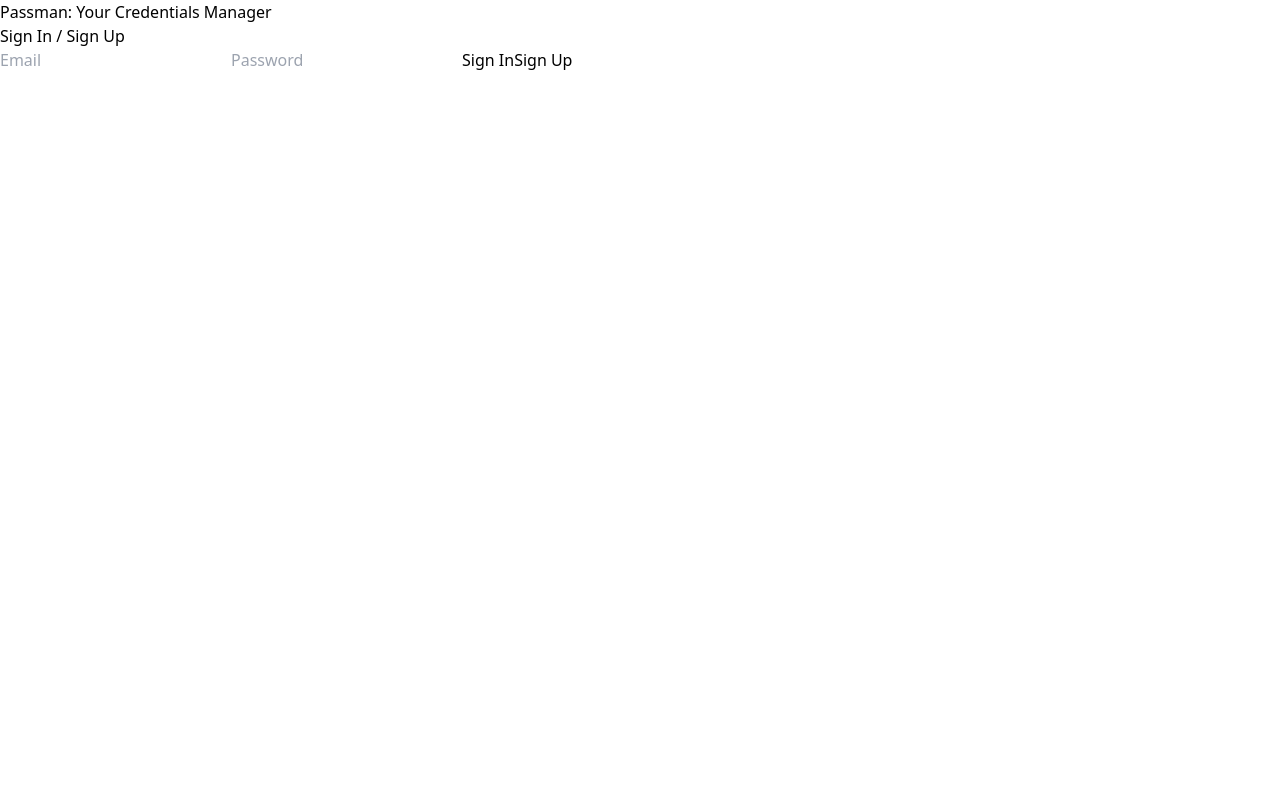
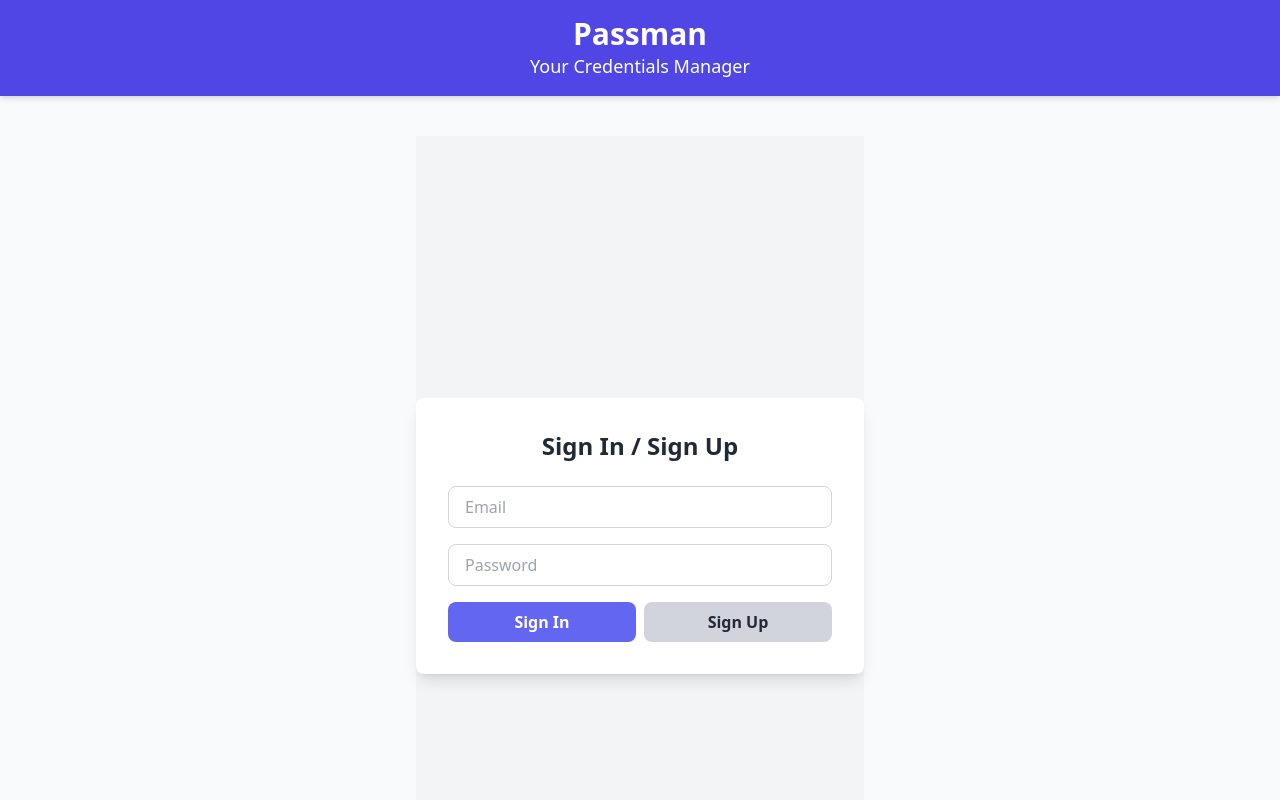
Before and after one commit to luckygoswami/Credinox, a React (Vite) app: page / in a window 1280 px wide. Shown: the top 800 px of the page. Built offline with nearby package versions, Linux system fonts and the light colour scheme; no server answers.

Commit message:
update application UI

```diff
--- a/package.json
+++ b/package.json
@@ -1,7 +1,7 @@
 {
   "name": "passman",
   "private": true,
-  "version": "1.0.2",
+  "version": "2.0.2",
   "type": "module",
   "scripts": {
     "dev": "vite",
--- a/src/App.jsx
+++ b/src/App.jsx
@@ -104,11 +104,38 @@
   };
 
   return (
-    <>
-      <h1>Passman: Your Credentials Manager</h1>
-      {user ? <p>logged in as: {user.email}</p> : null}
-      {user ? <Dashboard {...DashboardProps} /> : <AuthForm {...AuthProps} />}
-    </>
+    <div className="min-h-screen bg-gray-50">
+      <header className="bg-indigo-600 py-4 shadow-md">
+        <div className="container mx-auto text-center">
+          <h1 className="text-3xl font-bold text-white">Passman</h1>
+          <p className="text-white text-lg">Your Credentials Manager</p>
+        </div>
+      </header>
+
+      <main className="container mx-auto mt-10">
+        {user ? (
+          <div className="flex flex-col items-center">
+            <p className="text-xl text-gray-700 mb-4">
+              Logged in as:{" "}
+              <span className="font-semibold text-indigo-600">
+                {user.email}
+              </span>
+            </p>
+            <Dashboard {...DashboardProps} />
+          </div>
+        ) : (
+          <div className="flex items-center justify-center">
+            <AuthForm {...AuthProps} />
+          </div>
+        )}
+      </main>
+
+      <footer className="bg-gray-800 py-4 mt-12">
+        <div className="container mx-auto text-center text-gray-400">
+          &copy; {new Date().getFullYear()} Passman. All rights reserved.
+        </div>
+      </footer>
+    </div>
   );
 }
 
--- a/src/components/AuthForm.jsx
+++ b/src/components/AuthForm.jsx
@@ -9,22 +9,42 @@
   handleSignUp,
 }) {
   return (
-    <div>
-      <h2>Sign In / Sign Up</h2>
+    <div className="flex items-center justify-center min-h-screen bg-gray-100">
+      <div className="bg-white p-8 rounded-lg shadow-lg w-full max-w-md">
+        <h2 className="text-2xl font-semibold text-center text-gray-800 mb-6">
+          Sign In / Sign Up
+        </h2>
+        <div className="space-y-4">
           <input
             type="email"
             placeholder="Email"
             value={email}
             onChange={(e) => setEmail(e.target.value)}
+            className="w-full px-4 py-2 border border-gray-300 rounded-lg focus:outline-none focus:border-indigo-500"
           />
           <input
             type="password"
             placeholder="Password"
             value={password}
             onChange={(e) => setPassword(e.target.value)}
+            className="w-full px-4 py-2 border border-gray-300 rounded-lg focus:outline-none focus:border-indigo-500"
           />
-      <button onClick={handleSignIn}>Sign In</button>
-      <button onClick={handleSignUp}>Sign Up</button>
+          <div className="flex justify-between space-x-2">
+            <button
+              onClick={handleSignIn}
+              className="w-full bg-indigo-500 text-white py-2 rounded-lg font-semibold hover:bg-indigo-600 transition duration-300"
+            >
+              Sign In
+            </button>
+            <button
+              onClick={handleSignUp}
+              className="w-full bg-gray-300 text-gray-800 py-2 rounded-lg font-semibold hover:bg-gray-400 transition duration-300"
+            >
+              Sign Up
+            </button>
+          </div>
+        </div>
+      </div>
     </div>
   );
 }
```
Also changed, not shown: 1 other file (tests, documents, lock files or other folders). Lines whose indentation alone changed are shown as unchanged.
